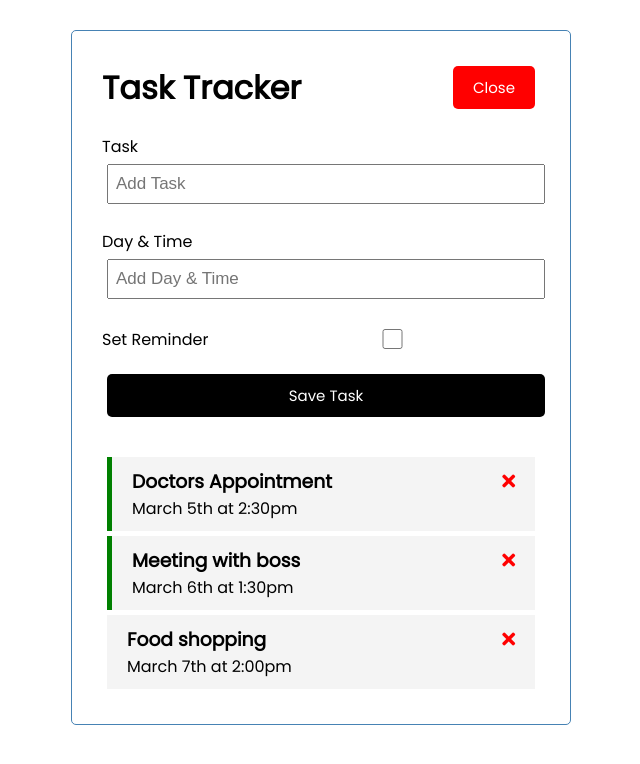
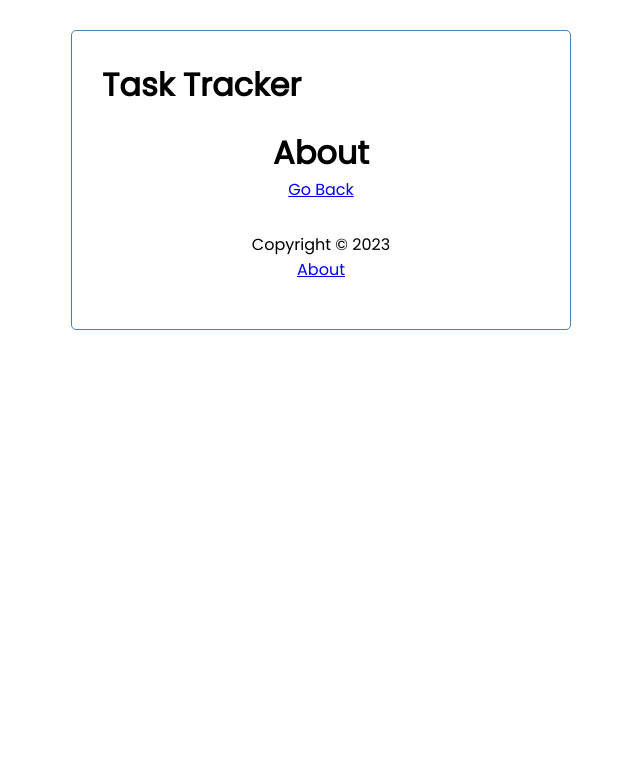
Before and after one commit to purav-parekh/task-tracker, a Vue app: page /about in a window 1280 px wide. Shown: the top 764 px of the page, without its empty margins (319-959 px from the left). Built offline with nearby package versions, Linux system fonts and the light colour scheme; data requests are answered from the project's data file.

Commit message:
add vue-router

```diff
--- a/package.json
+++ b/package.json
@@ -10,7 +10,8 @@
 	"dependencies": {
 		"core-js": "^3.8.3",
 		"json-server": "^0.17.3",
-		"vue": "^3.2.13"
+		"vue": "^3.2.13",
+		"vue-router": "^4.0.13"
 	},
 	"devDependencies": {
 		"@vue/cli-plugin-babel": "~5.0.0",
--- a/src/App.vue
+++ b/src/App.vue
@@ -1,17 +1,14 @@
 <template>
   <div class="container">
     <Header title="Task Tracker" @toggle-add-task="toggleAddTask" :showAddTask="showAddTask"/>
-    <div>
-      <AddTask v-if="showAddTask" @add-task = "addTask" />
-    </div>
-    <Tasks @delete-task="deleteTask"  @toggle-reminder="toggleReminder" :tasks="tasks"/>
+    <router-view :showAddTask="showAddTask"></router-view>
+    <Footer />
   </div>
 </template>
 
 <script>
 import Header from './components/Header.vue'
-import Tasks from './components/Tasks.vue'
-import AddTask from './components/AddTask.vue'
+import Footer from './components/Footer.vue'
 
 
 
@@ -19,57 +16,11 @@
   name: 'App',
   components: {
     Header,
-    Tasks,
-    AddTask
+    Footer,
+    // Tasks,
+    // AddTask
   },
   methods: {
-    async fetchTasks () {
-      const res = await fetch("http://localhost:5000/tasks")
-      const data = await res.json()
-      return data
-    },
-    async getTask(id) {
-      const res = await fetch(`http://localhost:5000/tasks/${id}`)
-      const data = await res.json()
-      return data
-    },
-    async addTask(newTask) {
-      const res = await fetch('http://localhost:5000/tasks', {
-        method: 'POST',
-        headers: {
-          'Content-type':'application/json',
-        },
-        body: JSON.stringify(newTask)
-      })
-
-      const data = await res.json()
-      this.tasks = [...this.tasks,data]
-    },
-    async deleteTask(id) {
-      const res = await fetch(`http://localhost:5000/tasks/${id}`,{
-        method: 'DELETE',
-      })
-      res.status === 200 ? (this.tasks = this.tasks.filter((task) => task.id !== id)) : alert('Error Deleting')
-    },
-    async toggleReminder(id) {
-      const taskToToggle = await this.getTask(id)
-      const updatedTask = {...taskToToggle, reminder: !taskToToggle.reminder}
-      const res = await fetch(`http://localhost:5000/tasks/${id}`,{
-        method: 'PUT',
-        headers: {
-          'Content-type': "application/json"
-        },
-        body: JSON.stringify(updatedTask)
-      })
-      const data = await res.json()
-
-      this.tasks.forEach((task) => {
-        if(task.id === id) {
-          task.reminder = data.reminder
-        }
-      })
-    },
-
     toggleAddTask() {
       this.showAddTask = !this.showAddTask
     },
@@ -77,13 +28,10 @@
   },
   data() {
     return {
-      tasks: [],
       showAddTask: true,
     }
   },
-  async created() {
-    this.tasks = await this.fetchTasks()
-  },
+
 }
 </script>
 
--- /dev/null
+++ b/src/components/Footer.vue
@@ -0,0 +1,14 @@
+<template>
+    <footer>
+        <p>Copyright &copy; 2023</p>
+        <router-link to="/about"> About </router-link>
+    </footer>
+</template>
+
+<style scoped>
+
+footer {
+    text-align: center;
+    margin-top: 30px;
+}
+</style>
--- a/src/components/Header.vue
+++ b/src/components/Header.vue
@@ -1,7 +1,7 @@
 <template>
     <header>
         <h1>{{title}}</h1>
-        <Button @btn-click="$emit('toggle-add-task')" :color="showAddTask ? 'red' : 'green'" :title="showAddTask ? 'Close' : 'Add Task'"/>
+        <Button v-show="homePage" @btn-click="$emit('toggle-add-task')" :color="showAddTask ? 'red' : 'green'" :title="showAddTask ? 'Close' : 'Add Task'"/>
     </header>
 </template>
 
@@ -16,6 +16,12 @@
         components: {
             Button
         },
+        computed: {
+            homePage() {
+                if(this.$route.path === "/") return true
+                else return false
+            }
+        },
         emits:['toggle-add-task']
     }
 </script>
--- /dev/null
+++ b/src/router/index.js
@@ -0,0 +1,23 @@
+import { createRouter, createWebHistory } from "vue-router";
+import Home from "../views/Home";
+import About from "../views/About";
+
+const routes = [
+	{
+		path: "/",
+		name: "Home",
+		component: Home,
+	},
+	{
+		path: "/about",
+		name: "About",
+		component: About,
+	},
+];
+
+const router = createRouter({
+	history: createWebHistory(process.env.BASE_URL),
+	routes,
+});
+
+export default router;
--- /dev/null
+++ b/src/views/About.vue
@@ -0,0 +1,12 @@
+<template>
+    <div>
+        <h1>About</h1>
+        <router-link to="/"> Go Back</router-link>
+    </div>
+</template>
+
+<style>
+    div {
+        text-align: center;
+    }
+</style>
--- /dev/null
+++ b/src/views/Home.vue
@@ -0,0 +1,76 @@
+<template>
+    <AddTask v-if="showAddTask" @add-task = "addTask" />
+    <Tasks @delete-task="deleteTask"  @toggle-reminder="toggleReminder" :tasks="tasks"/>
+</template>
+
+<script>
+import Tasks from '../components/Tasks.vue'
+import AddTask from '../components/AddTask.vue'
+
+export default {
+  name: 'Home',
+  components: {
+    Tasks,
+    AddTask
+  },
+  props: {
+    showAddTask: Boolean
+  },
+  methods: {
+    async fetchTasks () {
+      const res = await fetch("http://localhost:5000/tasks")
+      const data = await res.json()
+      return data
+    },
+    async getTask(id) {
+      const res = await fetch(`http://localhost:5000/tasks/${id}`)
+      const data = await res.json()
+      return data
+    },
+    async addTask(newTask) {
+      const res = await fetch('http://localhost:5000/tasks', {
+        method: 'POST',
+        headers: {
+          'Content-type':'application/json',
+        },
+        body: JSON.stringify(newTask)
+      })
+
+      const data = await res.json()
+      this.tasks = [...this.tasks,data]
+    },
+    async deleteTask(id) {
+      const res = await fetch(`http://localhost:5000/tasks/${id}`,{
+        method: 'DELETE',
+      })
+      res.status === 200 ? (this.tasks = this.tasks.filter((task) => task.id !== id)) : alert('Error Deleting')
+    },
+    async toggleReminder(id) {
+      const taskToToggle = await this.getTask(id)
+      const updatedTask = {...taskToToggle, reminder: !taskToToggle.reminder}
+      const res = await fetch(`http://localhost:5000/tasks/${id}`,{
+        method: 'PUT',
+        headers: {
+          'Content-type': "application/json"
+        },
+        body: JSON.stringify(updatedTask)
+      })
+      const data = await res.json()
+
+      this.tasks.forEach((task) => {
+        if(task.id === id) {
+          task.reminder = data.reminder
+        }
+      })
+    },
+  },
+  data() {
+    return {
+      tasks: [],
+    }
+  },
+  async created() {
+    this.tasks = await this.fetchTasks()
+  },
+}
+</script>
```
Also changed, not shown: src/main.js (+4 -3 lines), 1 other file (tests, documents, lock files or other folders).
